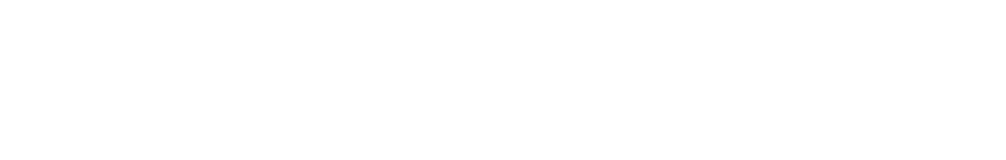
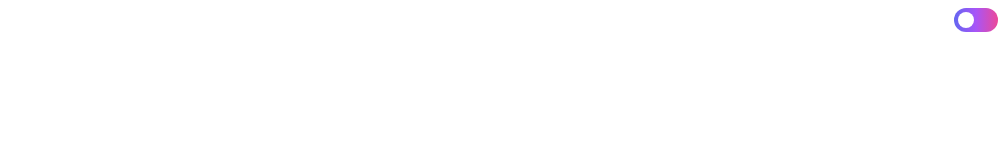
Before and after one commit to alisonjsilva/alisonjsilva-website, a Next.js app: page / in a window 1280 px wide. Shown: the top 160 px of the page, without its empty margins (274-1280 px from the left). Built offline with nearby package versions, Linux system fonts and the light colour scheme.

Commit message:
Dark mode

```diff
--- a/components/Bio/index.tsx
+++ b/components/Bio/index.tsx
@@ -1,7 +1,7 @@
 
 export default function Bio() {
     return (
-        <div className='pt-6 text-center text-lg leading-loose text-gray-700'>
+        <div className='pt-6 text-center text-lg leading-loose text-gray-700 dark:text-white'>
             <p className=' '>
                 I am a developer passionate about solving problems regardless of the technology that needs to be used.
                 With more than 15 years of experience, I have helped companies to implement their technological experiences.
--- a/components/Social/index.tsx
+++ b/components/Social/index.tsx
@@ -3,7 +3,7 @@
 
 export default function Social() {
     return (
-        <ul className="flex gap-2 text-5xl text-gray-700 lg:text-4xl">
+        <ul className="flex gap-2 text-5xl text-gray-700 dark:text-white lg:text-4xl">
             <li>
                 <Link
                     href="https://github.com/alisonjsilva/">
--- a/pages/index.tsx
+++ b/pages/index.tsx
@@ -5,11 +5,29 @@
 import Header from '@components/Header'
 import Social from '@components/Social'
 import Bio from '@components/Bio'
+import { Switch } from '@headlessui/react'
+import { useState } from 'react'
 
 const Home: NextPage = () => {
+  const [enableDarkMode, setEnableDarkMode] = useState(false)
+
   return (
-    <div className="dark:bg-slate-800">
-      <div className='flex'>
+    <div className={`${enableDarkMode ? 'dark' : ''}`}>
+
+      <Switch
+        checked={enableDarkMode}
+        onChange={setEnableDarkMode}
+        className={`${enableDarkMode ? 'bg-gradient-to-r from-cyan-600 to-blue-600' : 'bg-gradient-to-r from-indigo-500 via-purple-500 to-pink-500'
+          } fixed inline-flex h-6 w-11 items-center rounded-full right-2 top-2`}
+      >
+        <span className="sr-only">Dark mode</span>
+        <span
+          className={`${enableDarkMode ? 'translate-x-6' : 'translate-x-1'
+            } inline-block h-4 w-4 transform rounded-full bg-white`}
+        />
+      </Switch>
+
+      <div className='flex dark:bg-slate-800'>
         <div className='w-1/4'></div>
         <div className='md:w-2/4'>
           <Head>
@@ -29,7 +47,7 @@
 
           </main>
 
-          <footer className="flex flex-1 justify-center items-center p-3 border-t-[1px] border-t-gray-200">
+          <footer className="flex flex-1 justify-center items-center p-3 border-t-[1px] border-t-gray-200 dark:text-white">
             From Lisbon 🇵🇹 with love{' '} ❤️
           </footer>
         </div>
```
